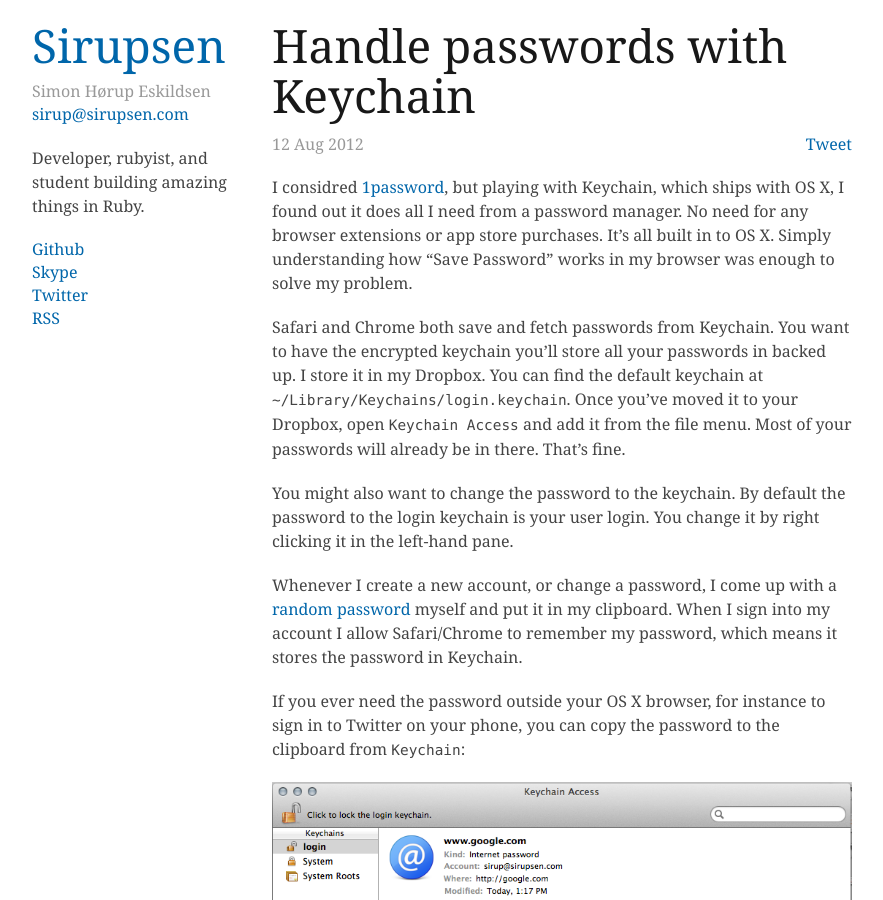
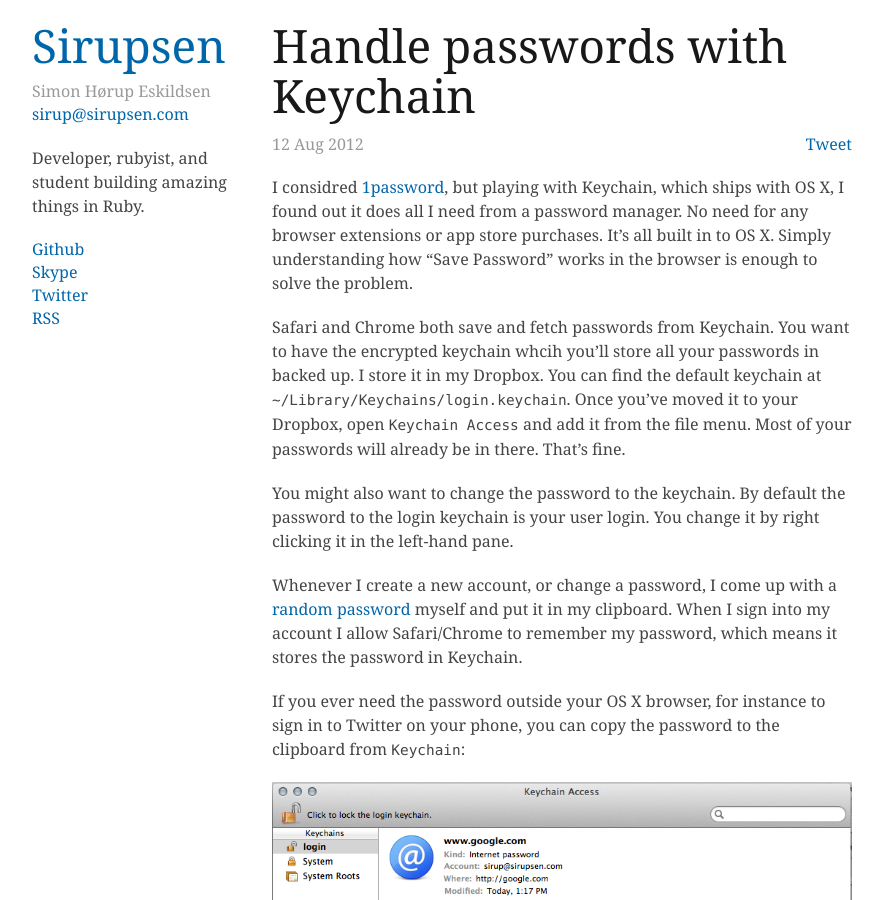
Before and after one commit to igor47/blog, a Jekyll site: the page built from _posts/2012-08-12-handle-passwords-with-keychain.md, in a window 1280 px wide and 900 px high. Shown: the whole window, without its empty margins (138-1021 px from the left). Built offline with Jekyll 4.4.1, drawn with Linux system fonts in a browser that asks for light colours; Markdown is read by kramdown in place of the engine named in the settings; comment, search, counter and statistics services are not loaded.

Commit message:
Simplify

```diff
--- a/_posts/2012-08-12-handle-passwords-with-keychain.md
+++ b/_posts/2012-08-12-handle-passwords-with-keychain.md
@@ -6,11 +6,11 @@
 I considred [1password][1password], but playing with
 Keychain, which ships with OS X, I found out it does all I need from a password manager.
 No need for any browser extensions or app store purchases. It's all built in to OS X.
-Simply understanding how "Save Password" works in my browser was enough to solve
-my problem.
+Simply understanding how "Save Password" works in the browser is enough to solve
+the problem.
 
 Safari and Chrome both save and fetch passwords from Keychain. You want to have
-the encrypted keychain you'll store all your passwords in backed up. I store it
+the encrypted keychain whcih you'll store all your passwords in backed up. I store it
 in my Dropbox. You can find the default keychain at
 `~/Library/Keychains/login.keychain`. Once you've moved it to your Dropbox, open
 `Keychain Access` and add it from the file menu. Most of your passwords will
```
